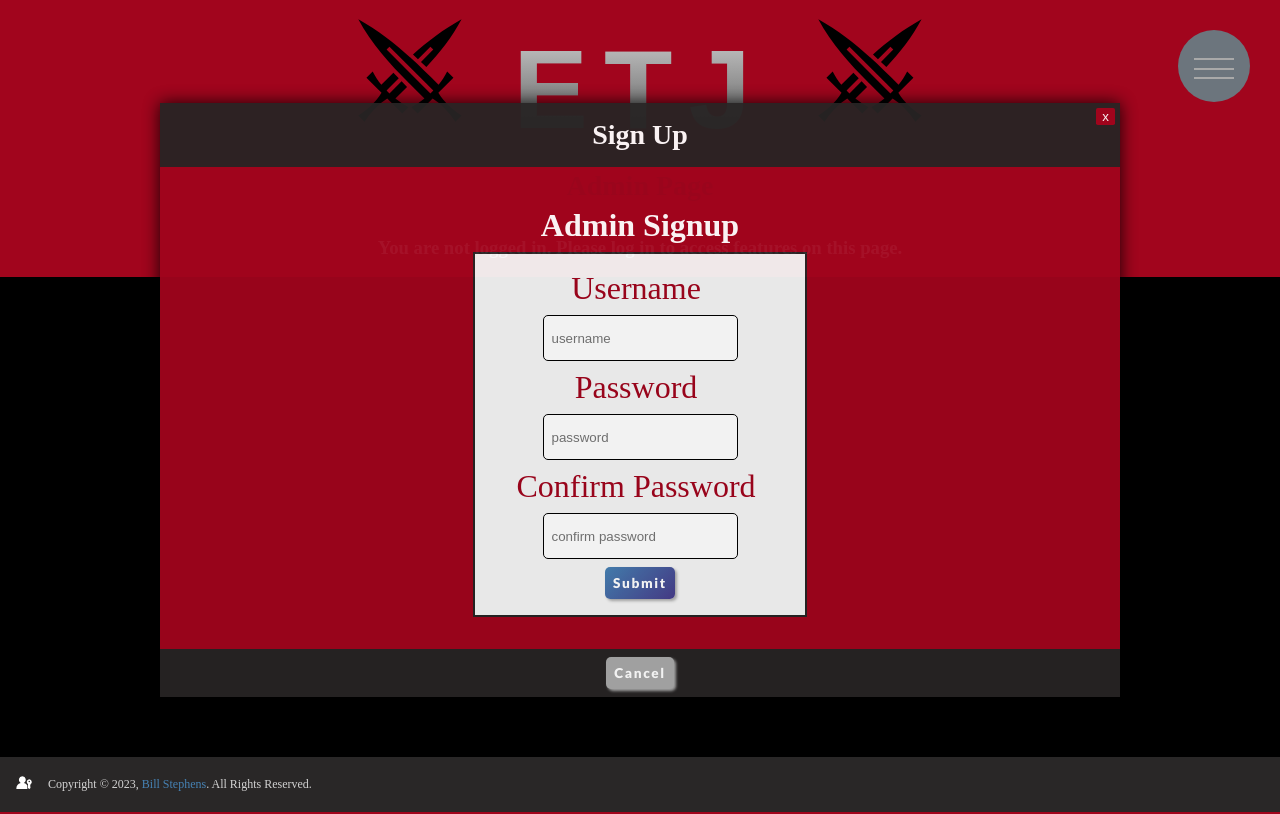
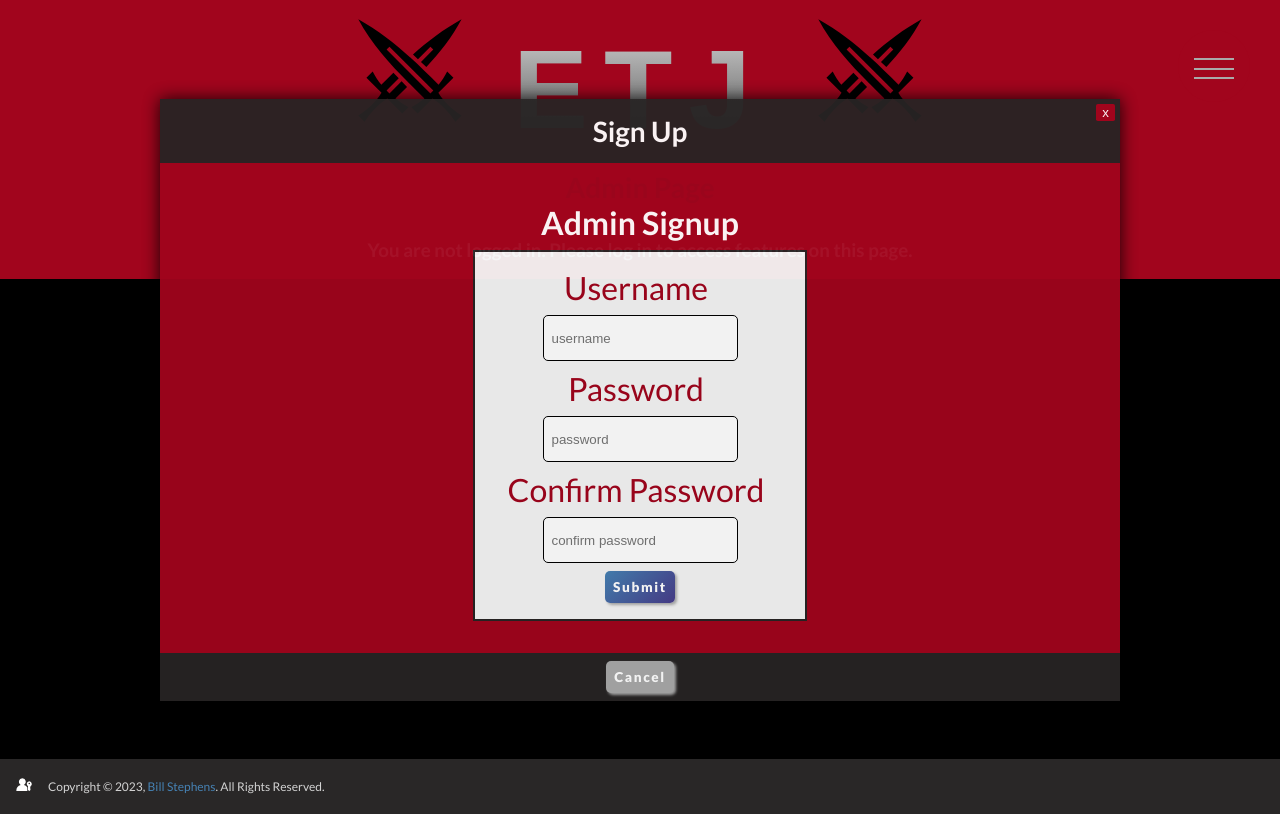
Before and after one commit to BillStephens2022/etj-nextjs, a Next.js app: page /admin in a window 1280 px wide. Built offline with nearby package versions, Linux system fonts and the light colour scheme; no server answers; a web font is replaced by a local one.

Commit message:
updated home page styling and updated fundraiser page to only show the most recent fundraiser

```diff
--- a/components/layout/navbar.module.css
+++ b/components/layout/navbar.module.css
@@ -3,7 +3,7 @@
   }
 
   .nav_button {
-    background: var(--primaryGray500);
+    background: var(--primaryRed500);
     height: 4.5rem;
     width: 4.5rem;
     position: fixed;
--- a/components/ui/Button.js
+++ b/components/ui/Button.js
@@ -1,7 +1,7 @@
 import { useRouter } from 'next/router';
 import classes from "@/components/ui/button.module.css";
 
-const Button = ({ children, onClick, type, href, backgroundColor = "", backgroundImage = "linear-gradient(135deg, steelblue 0%, darkslateblue 100%)", color = "white", icon, margin = "0", minWidth = "auto", }) => {
+const Button = ({ children, onClick, type, href, backgroundColor = "", backgroundImage = "linear-gradient(135deg, steelblue 0%, darkslateblue 100%)", color = "white", icon, margin = "0", minWidth = "auto", className="", style = {}, ...restProps }) => {
   const router = useRouter();
 
   const buttonStyle = {
@@ -10,7 +10,11 @@ const Button = ({ children, onClick, type, href, backgroundColor = "", backgroun
     color: color,
     margin: margin,
     width: minWidth,
+    ...style,
   };
+
+  const combinedClassName = `${classes.custom_btn} ${className}`.trim();
+
 
   const handleClick = () => {
     if (href) {
@@ -22,7 +26,7 @@ const Button = ({ children, onClick, type, href, backgroundColor = "", backgroun
   };
 
   return (
-    <button className={classes.custom_btn} onClick={handleClick} type={type} style={buttonStyle}>{children}</button>
+    <button className={combinedClassName} onClick={handleClick} type={type} style={buttonStyle} {...restProps}>{children}</button>
   );
 }
 
--- a/components/ui/button.module.css
+++ b/components/ui/button.module.css
@@ -10,7 +10,7 @@
   letter-spacing: 0.1rem;
   font-weight: 900;
   transition: 0.2s ease;
-    font-family: 'Lato', sans-serif;
+  font-family: "Lato", sans-serif;
   align-self: center;
 }
 
@@ -18,7 +18,6 @@
   transform: scale(1.05);
   box-shadow: 3px 3px 5px white;
 }
-
 
 @media only screen and (max-width: 1024px) {
   .custom_btn {
--- a/pages/fundraising/index.js
+++ b/pages/fundraising/index.js
@@ -46,9 +46,7 @@ const Fundraising = ({ props }) => {
       <div className={classes.main}>
       <Button backgroundImage="var(--linear-gradient-red" href="https://www.mightycause.com/story/Iasxuf">Donate</Button>
         <div className={classes.fundraisers_div}>
-          {fundraisers.map((fundraiser) => (
-            <FundraiserCard fundraiser={fundraiser} />
-          ))}
+          {  <FundraiserCard fundraiser={fundraisers[0]} />}
         </div>
       </div>
     </>
--- a/styles/Home.module.css
+++ b/styles/Home.module.css
@@ -1,21 +1,51 @@
 .main {
+  position: relative;
   padding-top: 1rem;
   background-color: black;
   text-align: center;
   min-height: 73vh;
-  width: 100%; /* Set the width of the container */
-  height: 300px; /* Set the height of the container */
-  background-image: url('../public//images/background.jpg'); /* Replace 'path_to_your_image.jpg' with your image path */
-  background-size: cover; /* Ensure the image covers the entire container */
-  background-position: center; /* Center the image within the container */
+  width: 100%;
+  height: 1500px; /* Set the height of the container */
+  background-image: url('../public/images/kendo.png'); /* Replace 'path_to_your_image.jpg' with your image path */
+  background-size: cover;
+  background-position: center;
+}
+
+/* CSS for the colored filter */
+.main::after {
+  content: "";
+  position: absolute;
+  top: 0;
+  left: 0;
+  width: 100%;
+  height: 100%;
+  background-color: yellow; /* Change color as needed */
+  mix-blend-mode: multiply;
+  opacity: .7; /* Adjust opacity */
+
+  background-color: rgba(0, 0, 0, 1); /* Change color and opacity here */
+  /* Adjust the color and opacity by changing the rgba values */
 }
 
 .logo_container {
+  position: absolute;
+  top: 1rem;
+  left: 1rem;
+  width: 200px;
   display: flex;
   justify-content: center;
 }
 
 .logo {
+  width: 100%;
+  height: 100%;
   border-radius: 50%;
-  margin-bottom: 2rem;
 }
+
+.donate_button_div {
+  display: block;
+  width: 100%;
+  text-align: center;
+  padding-top: 1rem;
+  background-color: black;
+}
--- a/styles/globals.css
+++ b/styles/globals.css
@@ -15,4 +15,5 @@
 
 body {
   margin: 0;
+  font-family: "Lato", sans-serif;
 }
```
Also changed, not shown: pages/index.js (+13 -11 lines), public/images/kendo.png (added). Lines whose indentation alone changed are shown as unchanged.
